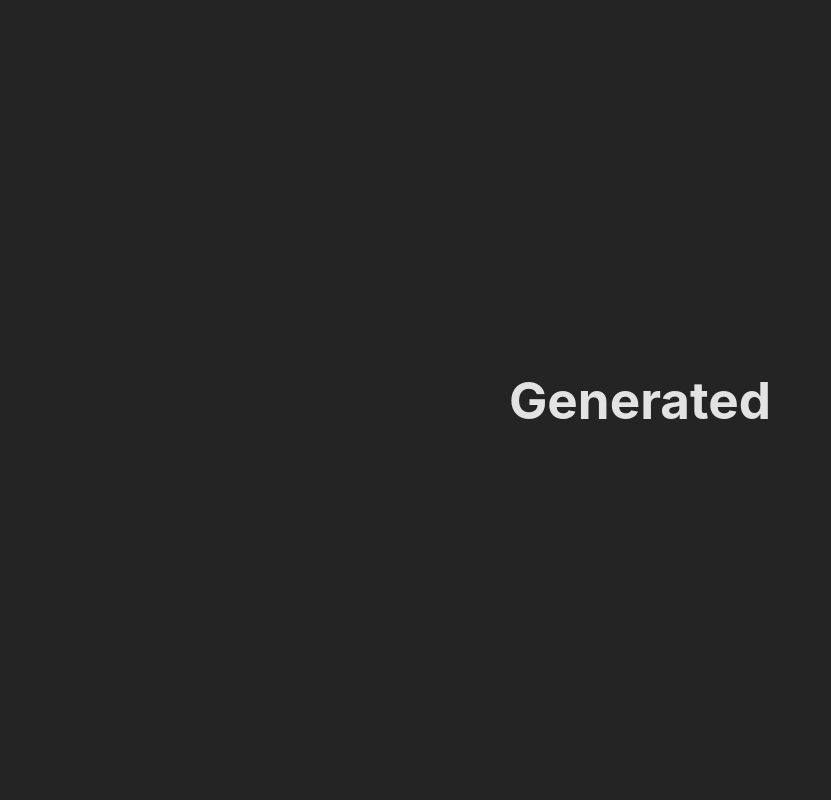
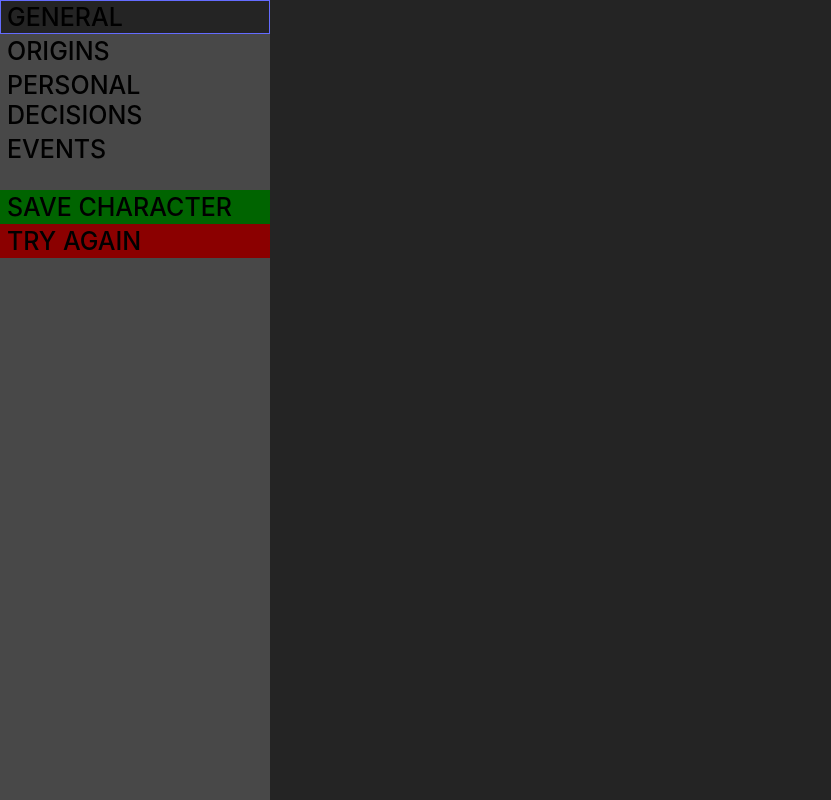
Before and after one commit to BolleA7X/xgte-pc-generator, a React (Vite) app: page / in a window 1280 px wide. Both pictures are taken after a click on the button "GENERATE". Shown: the whole page, without its empty margins (0-831 px from the left). Built offline with nearby package versions, Linux system fonts and the light colour scheme.

Commit message:
Started implementation of the character view

```diff
--- a/lang/en.json
+++ b/lang/en.json
@@ -61,7 +61,13 @@
         },
 
         "commands": {
-            "@generate-button": "GENERATE"
+            "@generate-button": "GENERATE",
+            "@general-tab": "GENERAL",
+            "@origins-tab": "ORIGINS",
+            "@decisions-tab": "PERSONAL DECISIONS",
+            "@events-tab": "EVENTS",
+            "@save-button": "SAVE CHARACTER",
+            "@retry-button": "TRY AGAIN"
         }
     }
 }
--- a/src/App.tsx
+++ b/src/App.tsx
@@ -1,6 +1,7 @@
 import { useState } from 'react'
 import './App.css'
 import StartView from './view/start'
+import CharacterView from './view/character'
 import { LanguageContext } from './context'
 
 // Languages
@@ -17,22 +18,20 @@ function App() {
   const [charisma, setCharisma] = useState("")
   const [generated, setGenerated] = useState(false)
 
-  const startGeneration = () => {
-    console.log(race, classs, background, charisma)
-    setGenerated(true)
-  }
-
   let languageFile = languageFiles["en"];
 
   let view: JSX.Element
   if (!generated) {
     view = <StartView
       setRace={setRace} setClass={setClass} setBackground={setBackground} setCharisma={setCharisma}
-      startGeneration={startGeneration}
+      startGeneration={() => setGenerated(true)}
     />
   }
-  else
-    view = <h1>Generated</h1>
+  else {
+    view = <CharacterView
+      reset={()=> setGenerated(false)}
+    />
+  }
 
   return (
     <LanguageContext.Provider value={languageFile}>
--- /dev/null
+++ b/src/view/character.tsx
@@ -0,0 +1,53 @@
+import { useState, useContext } from "react";
+import { LanguageContext } from '../context'
+import './view.css'
+
+type SidebarProps = {
+  reset: () => void;
+}
+
+type CharacterViewProps = {
+  reset: () => void;
+}
+
+function SideBar(props: SidebarProps) {
+  const [selected, setSelected] = useState(0)
+
+  const languageFile = useContext(LanguageContext);
+
+  return (
+    <>
+      <div className="sidebar">
+        <button className="tab" style={selected === 0 ? {backgroundColor: "#242424"} : {}} onClick={() => setSelected(0)}>
+          {languageFile.ui.commands["@general-tab"]}
+        </button><br></br>
+        <button className="tab" style={selected === 1 ? {backgroundColor: "#242424"} : {}} onClick={() => setSelected(1)}>
+          {languageFile.ui.commands["@origins-tab"]}
+        </button><br></br>
+        <button className="tab" style={selected === 2 ? {backgroundColor: "#242424"} : {}} onClick={() => setSelected(2)}>
+          {languageFile.ui.commands["@decisions-tab"]}
+        </button><br></br>
+        <button className="tab" style={selected === 3 ? {backgroundColor: "#242424"} : {}} onClick={() => setSelected(3)}>
+          {languageFile.ui.commands["@events-tab"]}
+        </button><br></br>
+        <br></br>
+        <button id="saveButton" className="tab">
+          {languageFile.ui.commands["@save-button"]}
+        </button><br></br>
+        <button id="resetButton" className="tab" onClick={() => props.reset()}>
+          {languageFile.ui.commands["@retry-button"]}
+        </button>
+      </div>
+    </>
+  )
+}
+
+function CharacterView(props: CharacterViewProps) {
+  return (
+    <>
+      <SideBar reset={props.reset}></SideBar>
+    </>
+  )
+}
+
+export default CharacterView;
--- a/src/view/view.css
+++ b/src/view/view.css
@@ -6,23 +6,32 @@ select {
   font-size: 25px;
 }
 
-.positiveButton {
-  background-color: darkgreen;
-}
-
 #generateButton {
   margin: 10px;
   width: 210px;
   height: 45px;
+  background-color: darkgreen;
 }
 
 .sidebar {
   position: absolute;
   left: 0;
+  top: 0;
+  height: 100%;
+  background-color: #484848;
 }
 
 .tab {
-  width: 265px;
-  background-color: #242424;
+  width: 270px;
+  background-color: #484848;
   text-align: left;
+  border-radius: 0%;
 }
+
+#saveButton {
+  background-color: darkgreen;
+}
+
+#resetButton {
+  background-color: darkred;
+}
```
